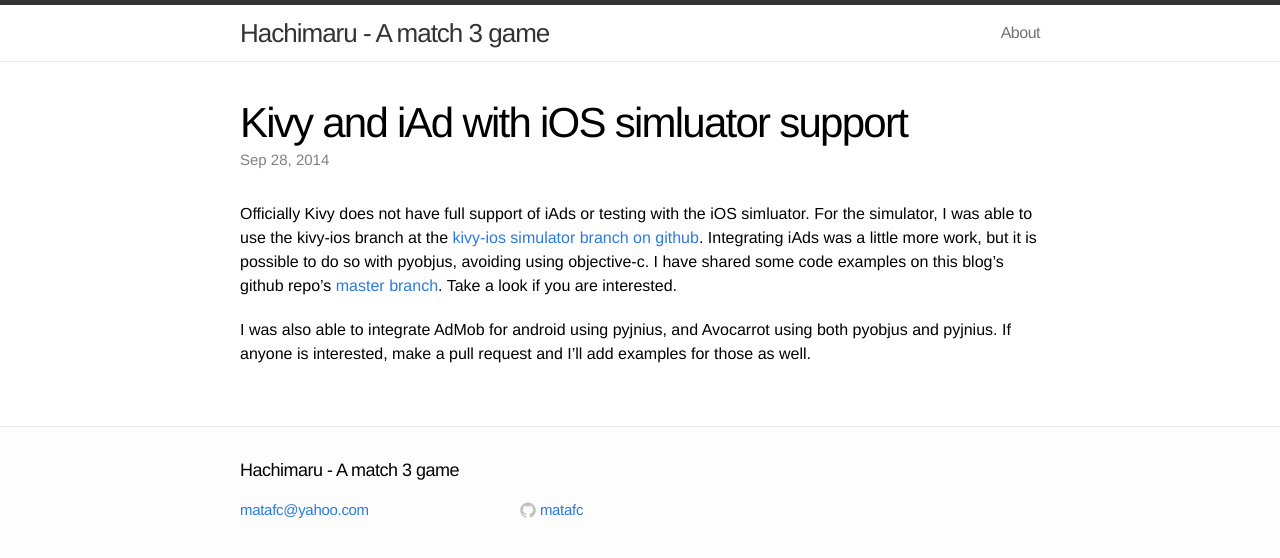
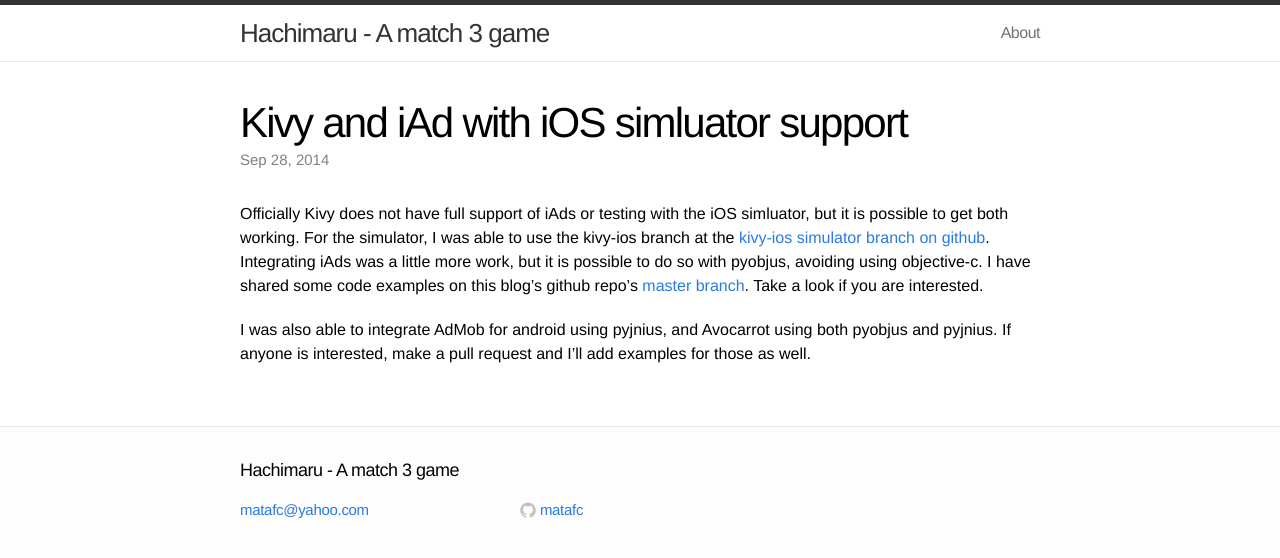
Before and after one commit to matafc/hachimaru-blog, a Jekyll site: the page built from _posts/2014-09-28-code-examples.markdown, in a window 1280 px wide. Shown: the top 558 px of the page. Built offline with Jekyll 4.4.1, drawn with Linux system fonts in a browser that asks for light colours.

Commit message:
added info

```diff
--- a/_posts/2014-09-28-code-examples.markdown
+++ b/_posts/2014-09-28-code-examples.markdown
@@ -5,7 +5,7 @@
 categories: jekyll update
 ---
 
-Officially Kivy does not have full support of iAds or testing with the iOS simluator. For the simulator, I was able to use the kivy-ios branch at the [kivy-ios simulator branch on github](https://github.com/kivy/kivy-ios/tree/iphonesimulator "kivy-ios simulator branch on github"). Integrating iAds was a little more work, but it is possible to do so with pyobjus, avoiding using objective-c. I have shared some code examples on this blog's github repo's [master branch](https://github.com/matafc/hachimaru-blog "master branch"). Take a look if you are interested.
+Officially Kivy does not have full support of iAds or testing with the iOS simluator, but it is possible to get both working. For the simulator, I was able to use the kivy-ios branch at the [kivy-ios simulator branch on github](https://github.com/kivy/kivy-ios/tree/iphonesimulator "kivy-ios simulator branch on github"). Integrating iAds was a little more work, but it is possible to do so with pyobjus, avoiding using objective-c. I have shared some code examples on this blog's github repo's [master branch](https://github.com/matafc/hachimaru-blog "master branch"). Take a look if you are interested.
 
 
 I was also able to integrate AdMob for android using pyjnius, and Avocarrot using both pyobjus and pyjnius. If anyone is interested, make a pull request and I'll add examples for those as well.
```
